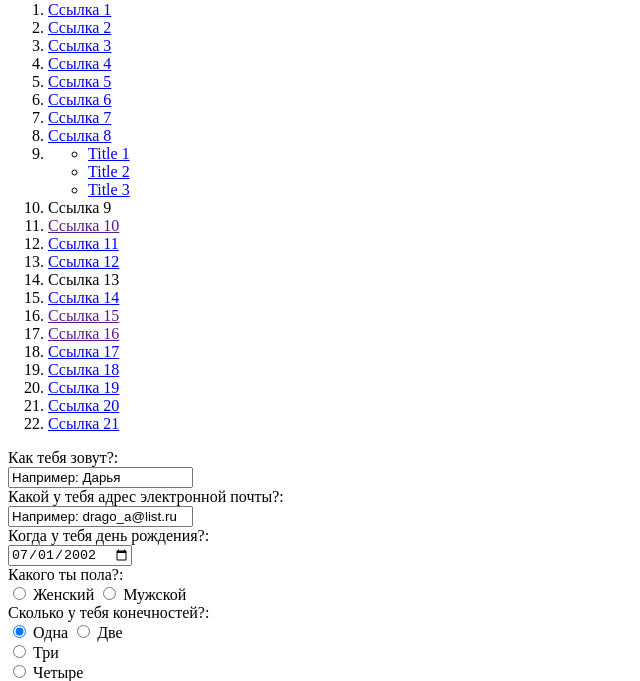
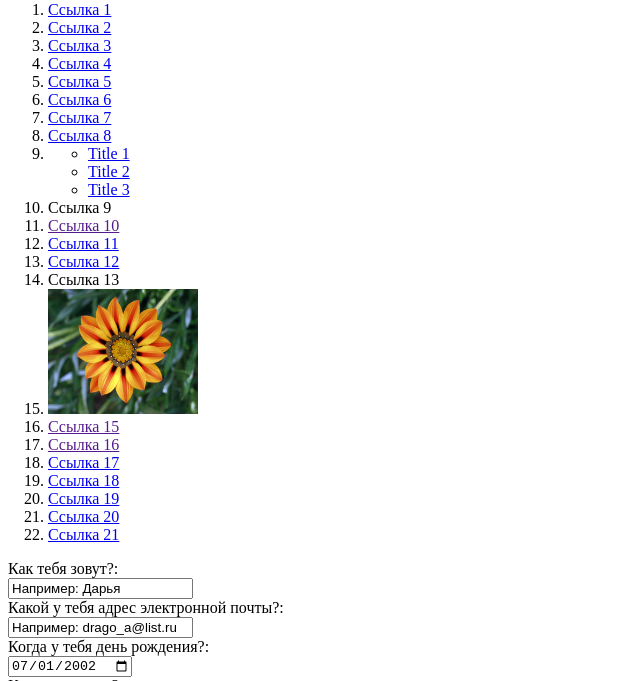
Before and after one commit to s0160159/web1, a plain HTML site: page index.html in a window 1280 px wide. Shown: the part 79-760 px from the top of the page, without its empty margins (0-640 px from the left). Drawn offline with Linux system fonts and the light colour scheme.

Commit message:
Update index.html

```diff
--- a/index.html
+++ b/index.html
@@ -31,7 +31,7 @@
   <li><a href ="https://kubsu.ru/ru" rel=nofollow>Ссылка 11</a></l>
   <li><!--noindex--><a href ="https://kubsu.ru/ru">Ссылка 12</a></l>
   <li><a>Ссылка 13</a></li>
-  <li><a href ="picture.jpg">Ссылка 14</a></li>
+  <li><img src="/img/tcvetock.jpg" height="125px" width="150px" alt="Ссылка 14" /> </li>
   <li><a href ="">Ссылка 15</a></li>
   <li><a href ="">Ссылка 16</a></li>
    <li><a href="about/files.html">Ссылка 17</a></li>
```
